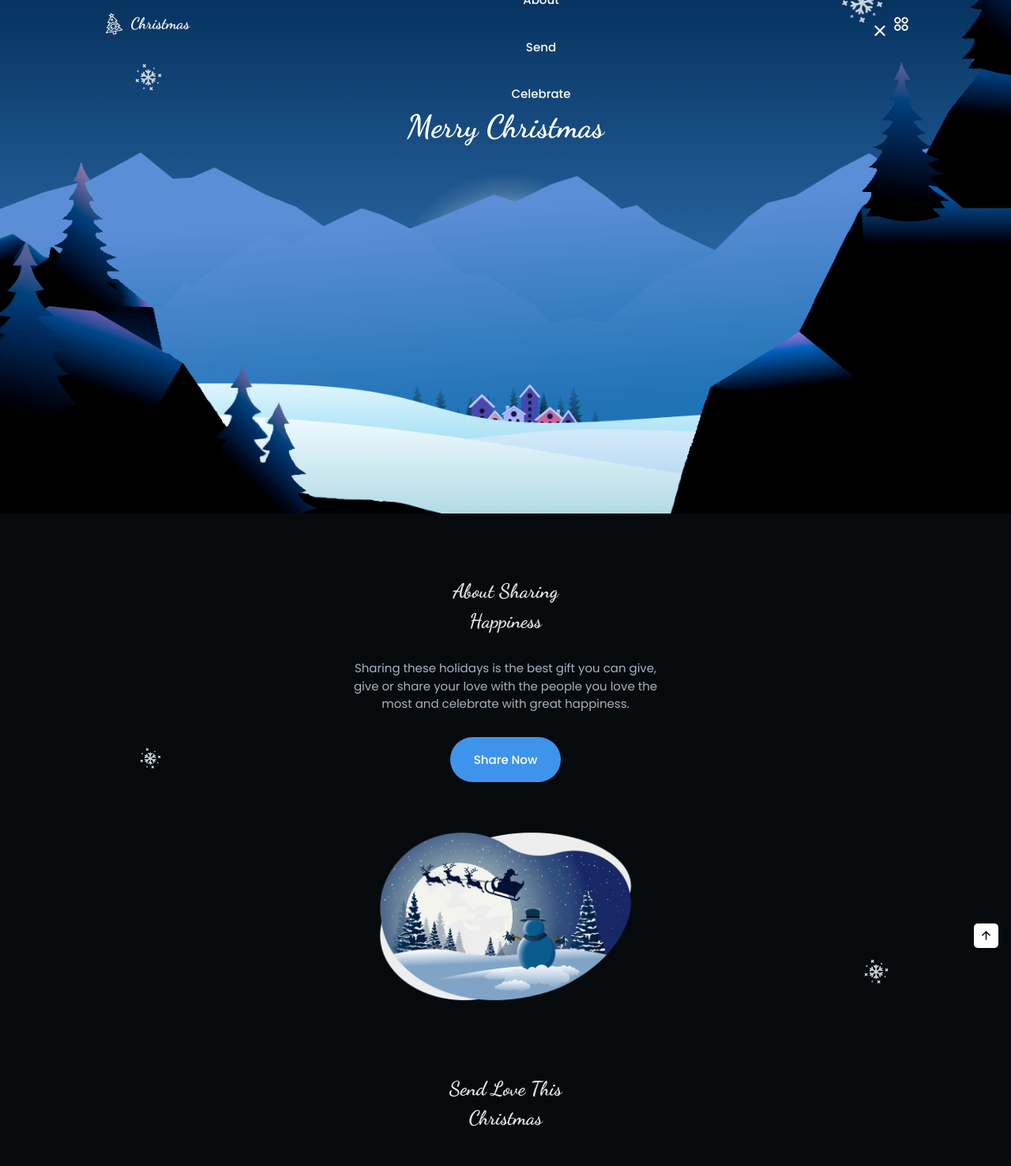
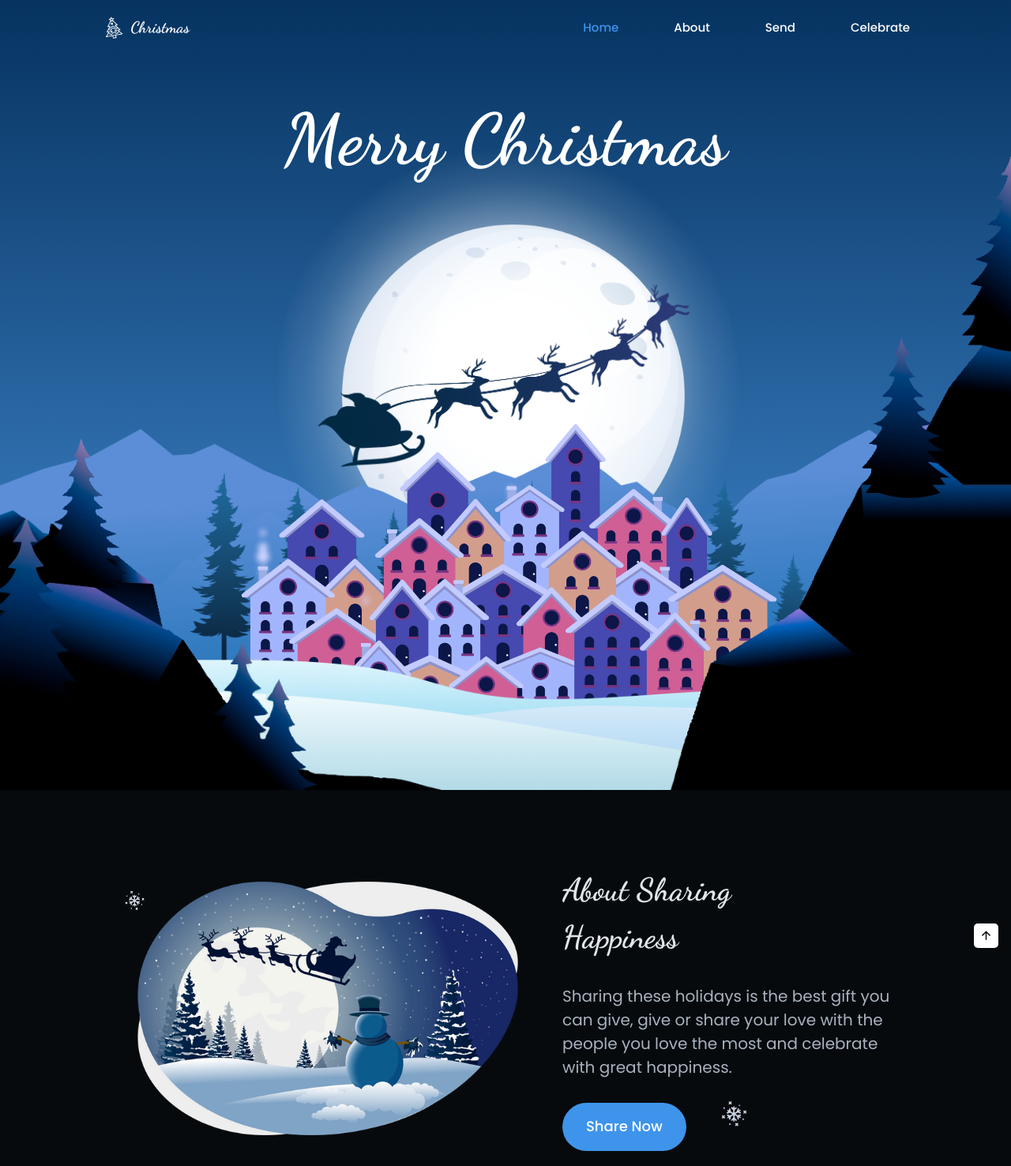
Before and after one commit to Sara-pyon/Christmas_website, a plain HTML site: page index.html in a window 1280 px wide. Shown: the top 1476 px of the page at 79% size. Drawn offline with nearby package versions, Linux system fonts and the light colour scheme.

Commit message:
set breakpoints

```diff
--- a/css/styles.css
+++ b/css/styles.css
@@ -156,7 +156,7 @@ img{
         left: 0;
         background-color: var(--color-body);
         width: 100%;
-        padding-block: 6rem;
+        padding-block: 4rem;
         transition: top .6s;
     }
     .show-menu{
@@ -248,7 +248,7 @@ img{
     bottom: 2rem;
 }
 .home__pine-tree{
-    width: 250px;
+    width: 220px;
     bottom: 7rem;
 }
 .home__mountain-2{
@@ -268,7 +268,7 @@ img{
 
 /* =============================== ABOUT ====================================== */
 .about{
-    padding-block: 8rem 5rem;
+    padding-block: 10rem 1rem;
 }
 .about__container{
     position: relative;
@@ -336,7 +336,7 @@ img{
     row-gap: 3rem;
 }
 .send__card{
-    max-width: 200px;
+    width: 200px;
     margin: 1.5rem auto;
 }
 .send__image{
@@ -462,3 +462,200 @@ img{
 }
 
 /* =============================== BREAKPOINTS  ====================================== */
+
+/* For medium devices */
+@media screen and (min-width: 576px) {
+    .home__village{
+        width: 360px
+    }
+    .home__pine-tree{
+        width: 330px;
+    }
+    .home__moon{
+        bottom: 17rem;
+    }
+    .home__trineo{
+        bottom: 27rem;
+    }
+}
+
+@media screen and (min-width: 767px){
+    .nav__toggle,
+    .nav__close,
+    .nav__image-1,
+    .nav__image-2{
+        display: none;
+    }
+    .nav__list{
+       display: flex;
+       flex-direction: row;
+       column-gap: 7rem;
+    }
+    .home{
+        height: 800px
+    }
+    .home__moon{
+        width: 400px;
+        bottom: 20rem;
+    }
+    .home__trineo{
+        width: 320px;
+        bottom: 32rem;
+    }
+    .home__village{
+        width: 460px;
+    }
+    .home__pine-tree{
+        width: 420px;
+    }
+    .send{
+        display: flex;
+        flex-direction: column;
+        justify-content: center;
+    }
+    .send__container{
+        grid-template-columns: repeat(2,200px);
+        column-gap: 8rem;
+    }
+}
+
+@media screen and (min-width: 1024px) {
+    .section{
+        padding-top: 8rem;
+    }
+    .home__village{
+        width: 500px;
+    }
+    .home__title{
+        font-size: 7rem;
+    }
+    .home__moon{
+        width: 430px;
+        bottom: 21rem;
+    }
+    .home__pine-tree{
+        width: 400px;
+        bottom: 11rem;
+    }
+    .home__trineo{
+        width: 340px;
+        bottom: 34rem;
+    }
+    .nav{
+        height: 7rem;
+    }
+    .about__data{
+        text-align: inherit;
+        margin: 0;
+        padding-inline: 1rem;
+    }
+    .about__container{
+        display: flex;
+        grid-template-columns: 550px 330px;
+        align-items: center;
+    }
+    .about__image{
+        order: -1;
+        width: 500px;
+    }
+    .about__snow-1{
+        left: 2rem;
+        top: 4rem;
+    }
+    .about__snow-2{
+        right: 20rem;
+        top: 31rem;
+    }
+    .section__title{
+        font-size: 4rem;
+    }
+    .about__discription,
+    .send__discription{
+        font-size: 2rem;;
+    }
+    .btn{
+        font-size: 1.8rem;
+    }
+    .send__container{
+        padding-top: 3rem;
+        grid-template-columns: repeat(3,230px);
+        column-gap: 12rem;
+    }
+    .send__card{
+        width: 230px;
+    }
+    .send__title{
+        font-size: 2.1rem;
+    }
+    .send__snow-1{
+        top: 4rem;
+        left: 10rem;
+    }
+    .send__snow-2{
+        right: 30rem;
+    }
+    .send__snow-3{
+        top: 25rem;
+        left: 38rem;
+    }
+    .celebrate{
+        padding-top: 10rem;
+    }
+    .celebrate__image{
+        order: 1;
+    }
+    .footer__container{
+        padding-top: 10rem;
+    }
+    .footer__link{
+        font-size: 2.5rem;
+    }
+    .footer__social-link{
+        font-size: 2.5rem;
+    }
+    .footer__social{
+        padding-top: 0.5rem;
+        column-gap: 4rem;
+    }
+    .footer__copy{
+        font-size: 1.5rem;
+    }
+}
+
+@media screen and (min-width:1200px){
+    .home{
+        height: 1000px;
+    }
+    .home__title{
+        font-size: 9rem;
+    }
+    .home__mountain-1,
+    .home__mountain-2,
+    .home__mountain-3,
+    .home__snow{
+        width: 100%;
+    }
+    .home__village{
+        width: 750px;
+        bottom: 5rem;
+    }
+    .home__pine-tree{
+        width: 800px;
+        bottom: 10rem;
+    }
+    .home__moon{
+        width: 620px;
+    }
+    .home__trineo{
+        width: 510px;
+        bottom: 40rem;
+    }
+}
+
+/* For 2K */
+@media screen and (min-width:1700px){
+    .home{
+        max-width: 1280px;
+        margin-inline: auto;
+    }
+}
--- a/index.html
+++ b/index.html
@@ -110,7 +110,7 @@
                 <button class="btn">Celebrate Now</button>
             </div>
 
-            <img src="images/celebarte-church.png" alt="about image" class="about__image">
+            <img src="images/celebarte-church.png" alt="about image" class="about__image celebrate__image">
             <img src="images/snow-img.png" alt="about image" class="about__snow-1">
             <img src="images/snow-img.png" alt="about image" class="about__snow-2">
         </div>
--- a/js/main.js
+++ b/js/main.js
@@ -43,14 +43,13 @@ window.addEventListener('scroll', scrollUP);
 
 // ====================== SCROLL SECTIONS ACTIVE LINK  ============================
 const sections = document.querySelectorAll('.section');
-console.log(sections);
 
 const scrollActive = () =>{
     const scrollY = window.pageYOffset;
 
     sections.forEach(current =>{
         const sectionHeight = current.offsetHeight,
-              sectionTop = current.offsetTop-320,
+              sectionTop = current.offsetTop-270,
               sectionId = current.getAttribute('id'),
               sectionClass =document.querySelector('.nav__menu a[href*=' + sectionId + ']');
 
@@ -61,5 +60,6 @@ const scrollActive = () =>{
         }
     })
 }
+window.addEventListener('scroll', scrollActive);
 
-window.addEventListener('scroll', scrollActive);
+// ====================== PARALLAX ============================
```
